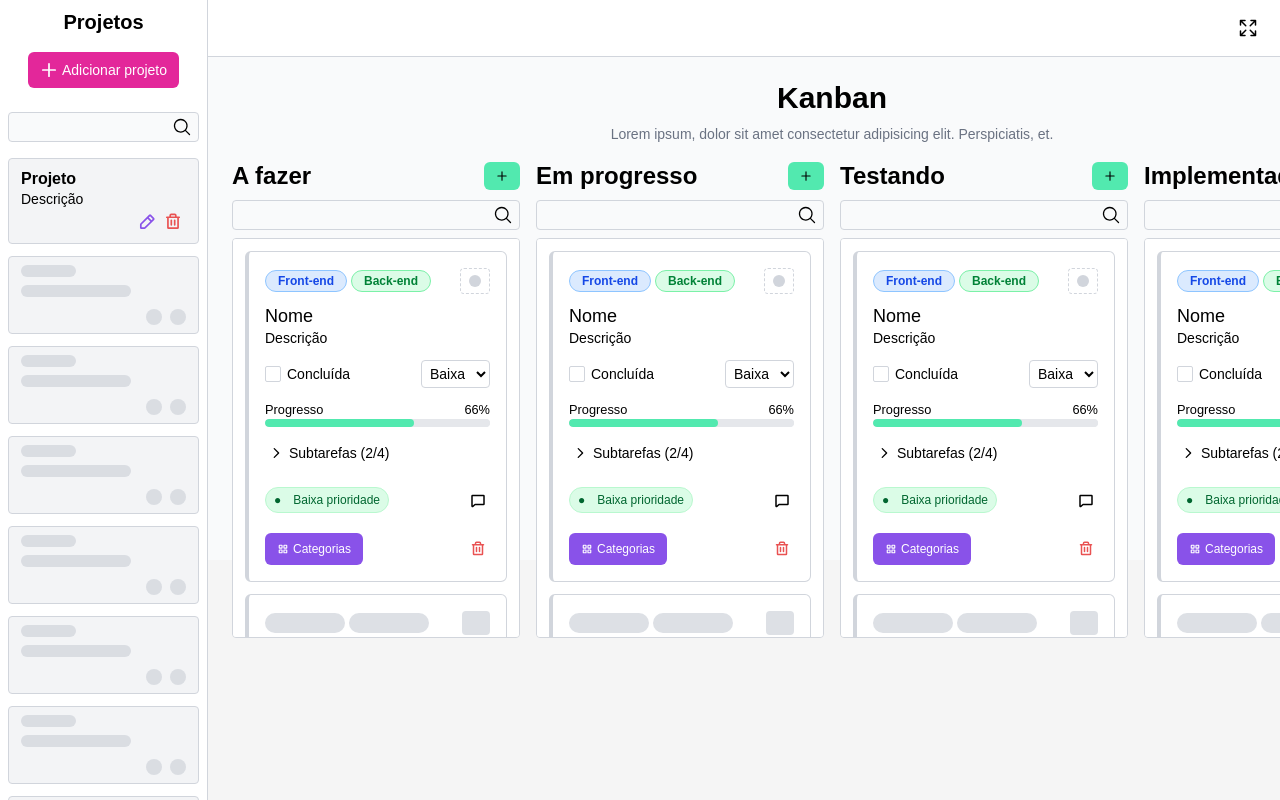
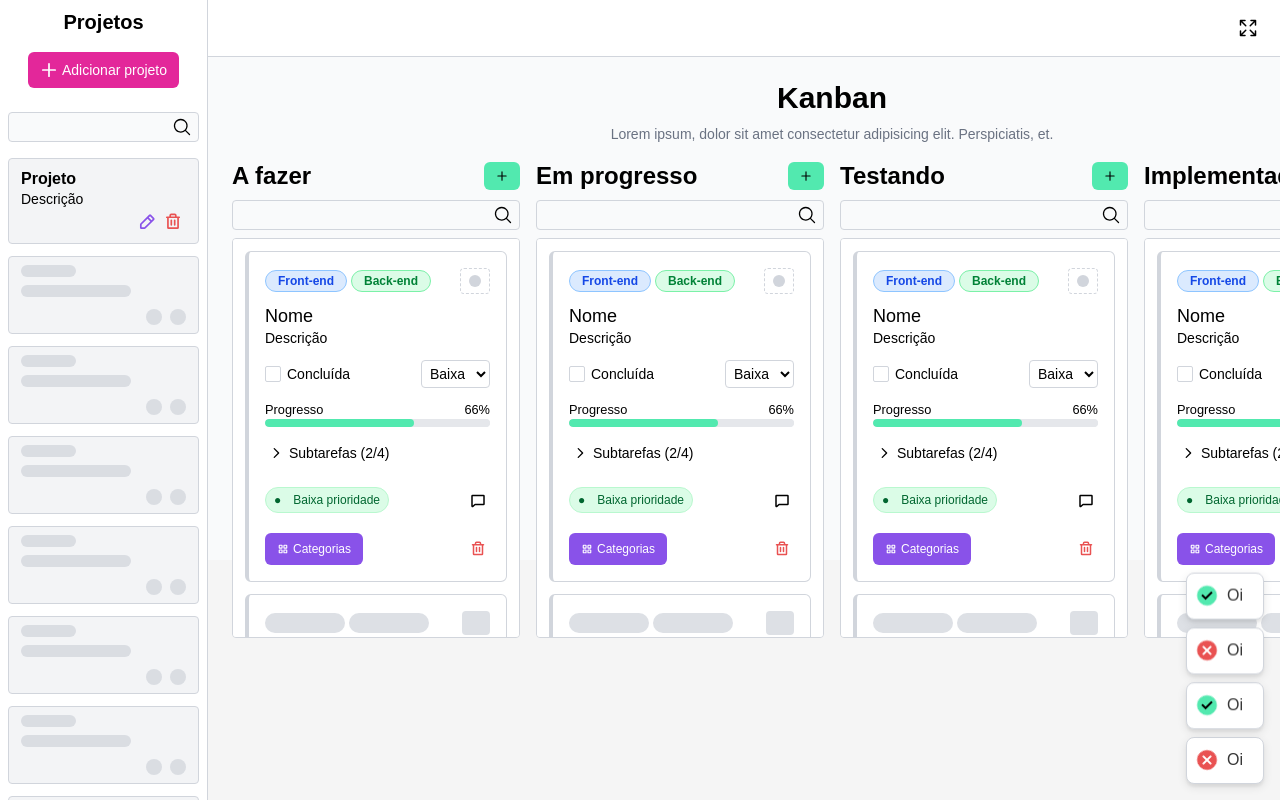
Before and after one commit to marcelosarinho/kanban, a React (Vite) app in the folder frontend/: page / in a window 1280 px wide. Shown: the top 800 px of the page. Built offline with nearby package versions, Linux system fonts and the light colour scheme; some icons are missing; a web font is replaced by a local one.

Commit message:
style: dark mode in react hot toasts

```diff
--- a/frontend/src/App.tsx
+++ b/frontend/src/App.tsx
@@ -22,6 +22,7 @@ import type z from 'zod';
 import { projectSchema } from './schemas/projects';
 import { zodResolver } from '@hookform/resolvers/zod';
 import Loading from './components/Loading';
+import toast, { Toaster } from 'react-hot-toast';
 
 const themeIcons: { [key: string]: string } = {
   light: 'ph-sun',
@@ -134,6 +135,9 @@ function App() {
   }
 
   useEffect(() => {
+    toast.success('Oi', { duration: 100000});
+    toast.error('Oi', { duration: 100000});
+
     const theme = localStorage.getItem('theme');
 
     changeIconTheme(themeIcons[theme || 'system']);
@@ -143,6 +147,24 @@ function App() {
 
   return (
     <>
+      <Toaster
+        position='bottom-right'
+        toastOptions={{
+          success: {
+            iconTheme: {
+              primary: 'var(--color-success)',
+              secondary: 'black',
+            }
+          },
+          error: {
+            iconTheme: {
+              primary: 'var(--color-danger)',
+              secondary: 'white',
+            }
+          },
+          className: 'react-hot-toast',
+        }}
+      />
       <Modal id="create-project-modal">
         <ModalHeader>
           <ModalTitle>Adicionar projeto</ModalTitle>
--- a/frontend/src/index.css
+++ b/frontend/src/index.css
@@ -4,6 +4,7 @@
 @import "./styles/tasks.css";
 @import "./styles/scrollbar.css";
 @import "./styles/progressbar.css";
+@import "./styles/react-hot-toast.css";
 
 @custom-variant dark (&:where(.dark, .dark *));
 
@@ -26,7 +27,3 @@
     }
   }
 }
-
-.tooltip {
-  @apply bg-red-500;
-}
--- /dev/null
+++ b/frontend/src/styles/react-hot-toast.css
@@ -0,0 +1,7 @@
+.react-hot-toast {
+  @apply bg-white text-black border border-gray-300;
+}
+
+.dark .react-hot-toast {
+  @apply bg-slate-900 text-white border-slate-700;
+}
```
